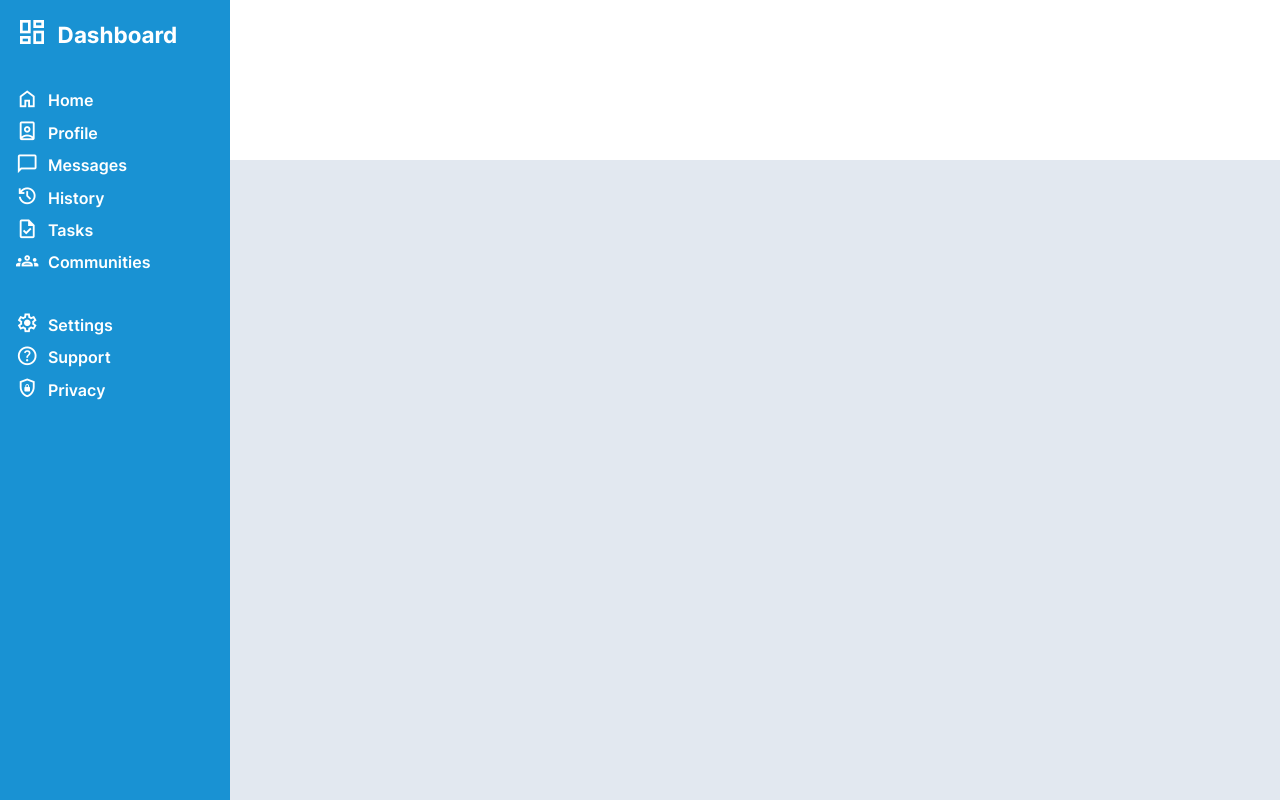
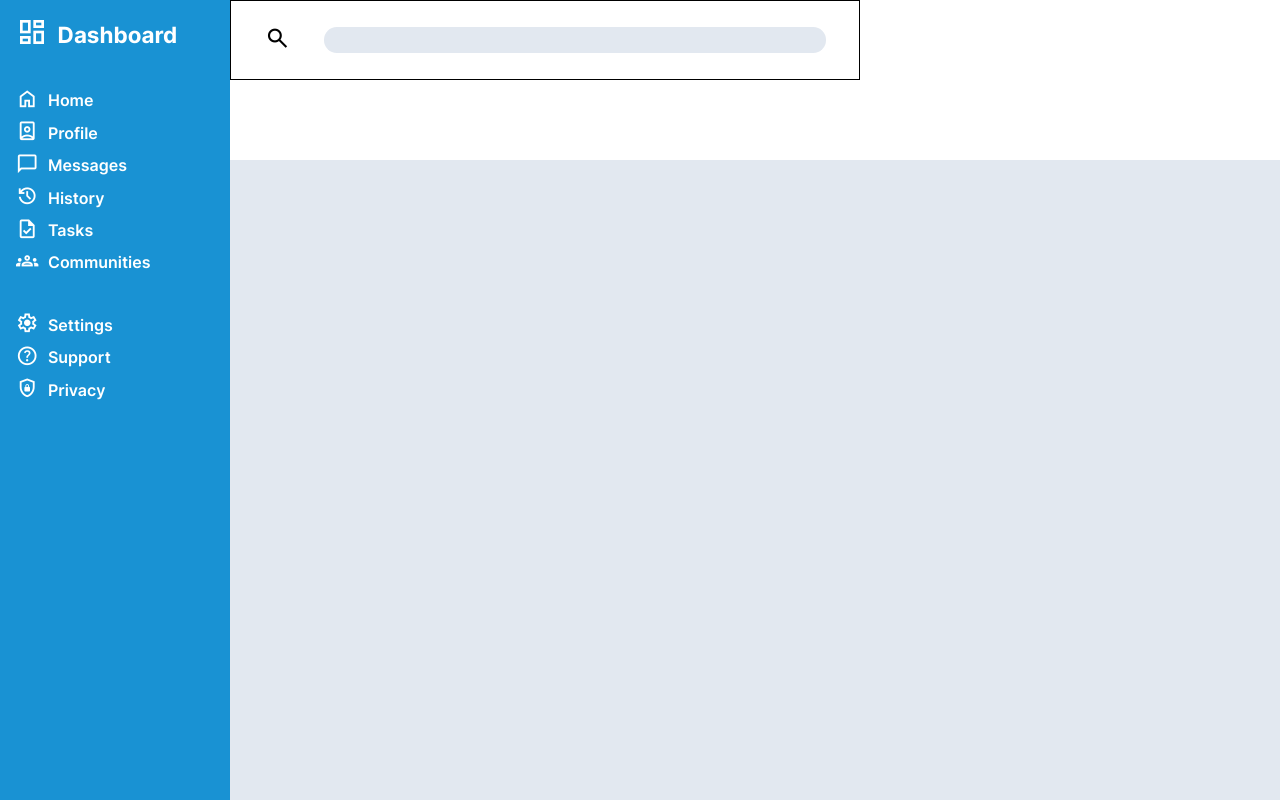
Before and after one commit to zimin406/odin-admin-dashboard, a plain HTML site: page index.html in a window 1280 px wide. Drawn offline with nearby package versions, Linux system fonts and the light colour scheme.

Commit message:
Add search field to header

```diff
--- a/css/style.css
+++ b/css/style.css
@@ -29,8 +29,36 @@ body {
 header {
     background-color: var(--background-white);
     grid-area: 1 / 2 / 2 / -1;
+
+    display: grid;
+    grid-template-rows: repeat(2, 1fr);
+    grid-template-columns: 3fr 2fr;
 }
 
+header .header-search-field {
+    border: 1px solid black;
+    display: flex;
+    align-items: center;
+    justify-content: space-evenly;
+}
+
+header .header-search-field button {
+    background-color: transparent;
+    border: none;
+}
+
+header .header-search-field button span {
+    font-size: 1.6rem;
+}
+
+header .header-search-field input {
+    background-color: var(--background-gray);
+    border: none;
+    border-radius: 0.8rem;
+
+    height: 1.6rem;
+    width: 80%;
+}
 /* header end */
 
 /* sidebar start */
--- a/index.html
+++ b/index.html
@@ -18,7 +18,11 @@
 <body>
     <header>
         <form class = "header-search-field">
-
+            <button type = "submit"><span class="material-symbols-outlined">
+                search
+                </span>
+            </button>
+            <input type = "search">
         </form>
         <div class = "header-user-container-1"></div>
         <div class = "header-user-container-2"></div>
```
